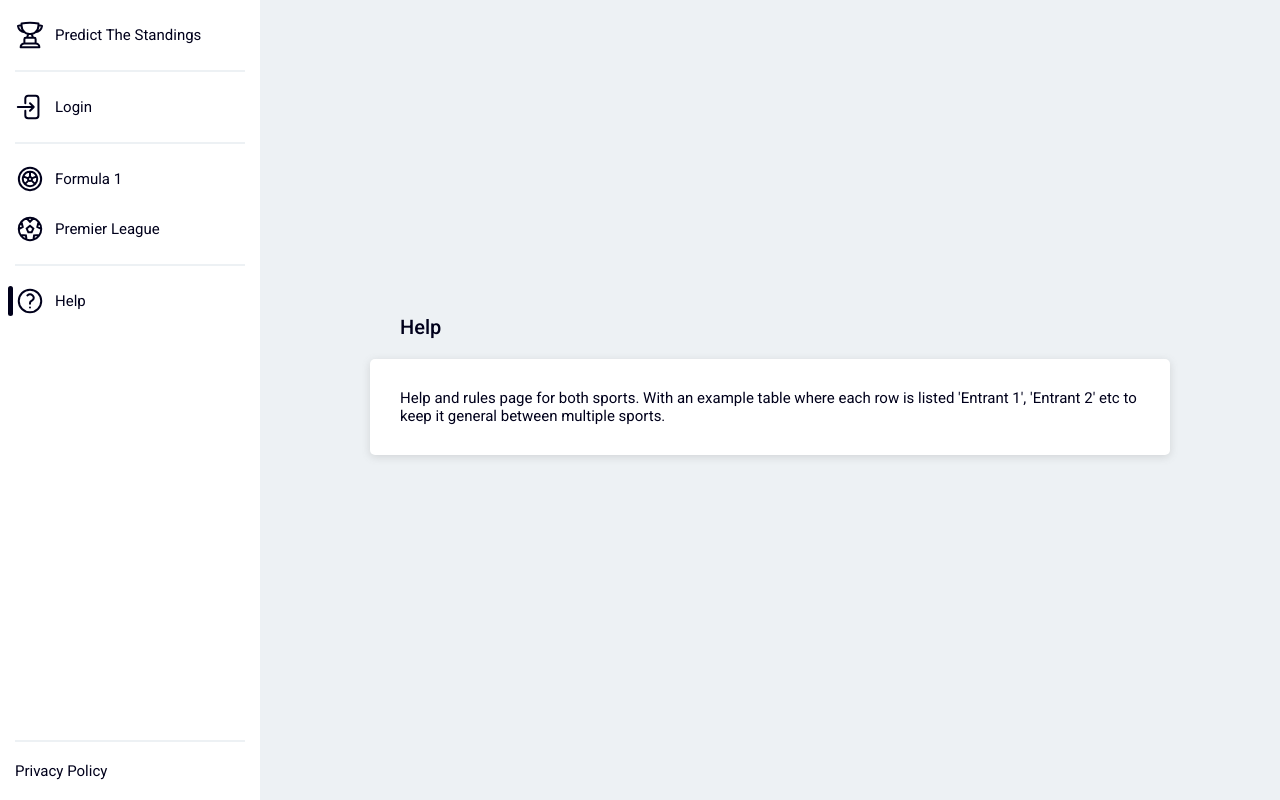
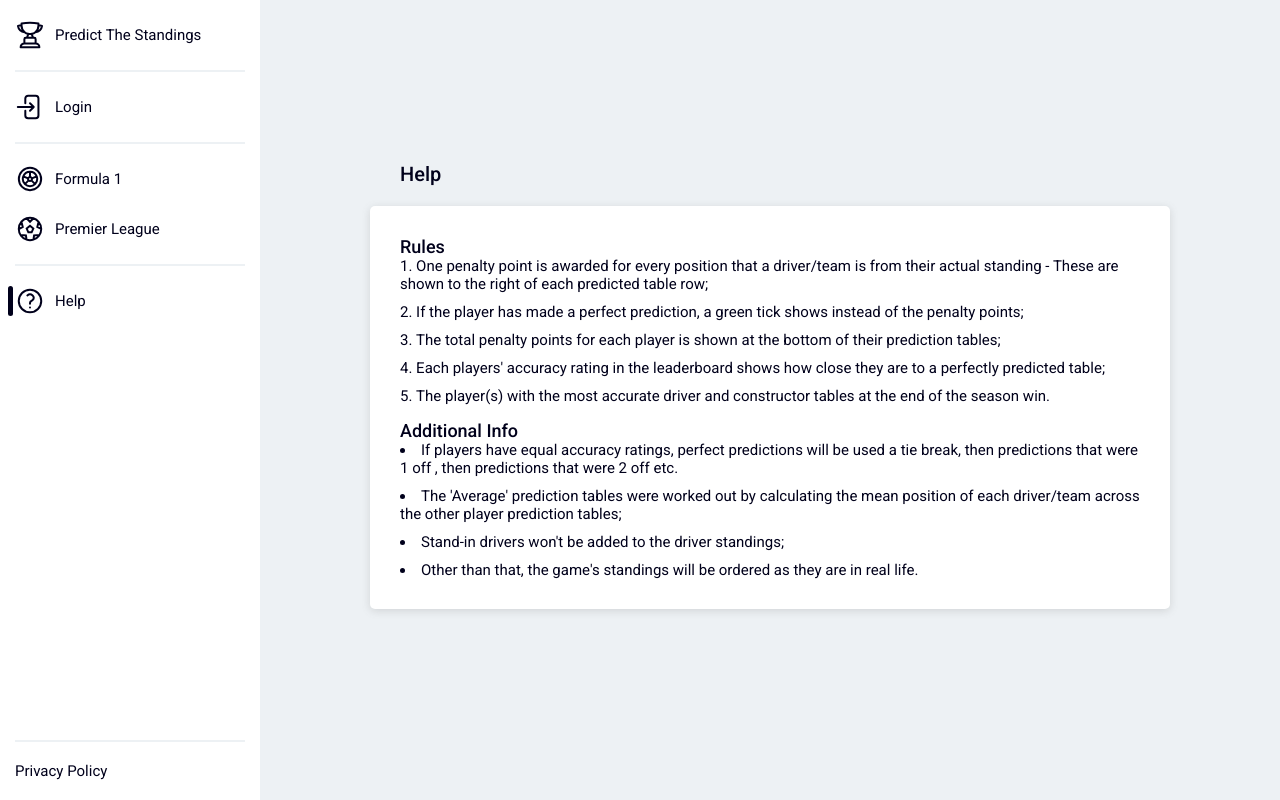
Before and after one commit to davidwillprice/predict-the-standings, a Next.js app: page /help in a window 1280 px wide. Built offline with nearby package versions, Linux system fonts and the light colour scheme; no server answers.

Commit message:
Add base help page text

```diff
--- a/app/help/page.tsx
+++ b/app/help/page.tsx
@@ -13,11 +13,50 @@ const Page = () => {
         <h1>Help</h1>
       </PanelHeading>
       <Panel>
-        <p>
-          Help and rules page for both sports. With an example table where each
-          row is listed &apos;Entrant 1&apos;, &apos;Entrant 2&apos; etc to keep
-          it general between multiple sports.
-        </p>
+        <h2>Rules</h2>
+        {/**@todo Update help text to cover football as well as F1 */}
+        {/**@todo Add example prediction table and leaderboard */}
+        <ol>
+          <li>
+            One penalty point is awarded for every position that a driver/team
+            is from their actual standing - These are shown to the right of each
+            predicted table row;
+          </li>
+          <li>
+            If the player has made a perfect prediction, a green tick shows
+            instead of the penalty points;
+          </li>
+          <li>
+            The total penalty points for each player is shown at the bottom of
+            their prediction tables;
+          </li>
+          <li>
+            Each players&apos; accuracy rating in the leaderboard shows how
+            close they are to a perfectly predicted table;
+          </li>
+          <li>
+            The player(s) with the most accurate driver and constructor tables
+            at the end of the season win.
+          </li>
+        </ol>
+        <h2>Additional Info</h2>
+        <ul>
+          <li>
+            If players have equal accuracy ratings, perfect predictions will be
+            used a tie break, then predictions that were 1 off , then
+            predictions that were 2 off etc.
+          </li>
+          <li>
+            The &apos;Average&apos; prediction tables were worked out by
+            calculating the mean position of each driver/team across the other
+            player prediction tables;
+          </li>
+          <li>Stand-in drivers won&apos;t be added to the driver standings;</li>
+          <li>
+            Other than that, the game&apos;s standings will be ordered as they
+            are in real life.
+          </li>
+        </ul>
       </Panel>
     </>
   );
```
